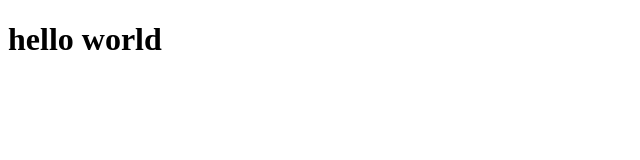
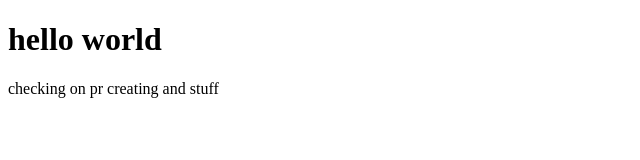
Before and after one commit to atik-fe/beta-testing, a plain HTML site: page index.html in a window 1280 px wide. Shown: the whole page, without its empty margins (0-640 px from the left). Drawn offline with Linux system fonts and the light colour scheme.

Commit message:
putting on another commit

```diff
--- a/index.html
+++ b/index.html
@@ -8,5 +8,6 @@
 </head>
 <body>
     <h1>hello world</h1>
+    <p>checking on pr creating and stuff</p>
 </body>
 </html>
```
